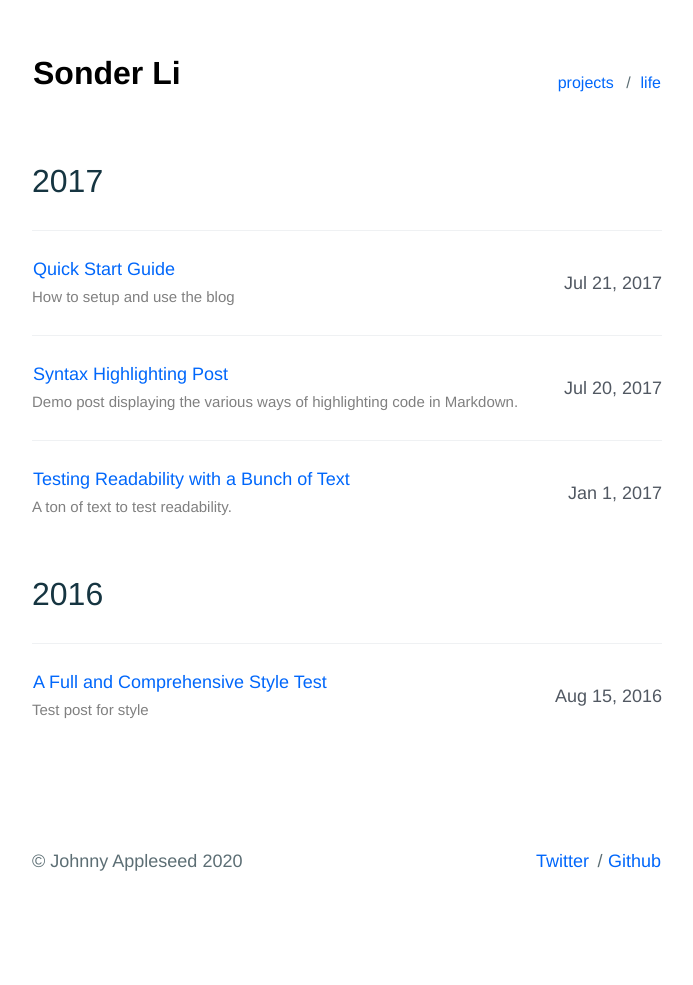
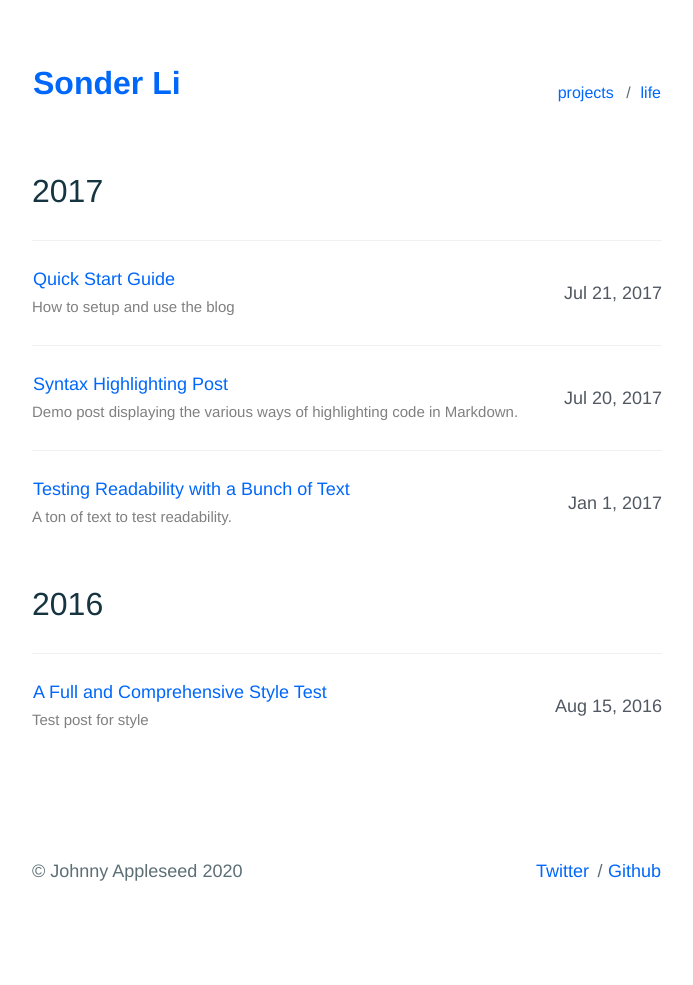
Before and after one commit to sumchuenli/sumchuenli.github.io, a Jekyll site: the page built from index.html, in a window 1280 px wide. Shown: the whole page, without its empty margins (293-986 px from the left). Built offline with Jekyll 4.4.1, drawn with Linux system fonts in a browser that asks for light colours.

Commit message:
fixing general css again

```diff
--- a/_includes/header.html
+++ b/_includes/header.html
@@ -1,7 +1,7 @@
 <header>
   <div class="header">
     <div class="title">
-    <h1><a href="/" class="no-hov">{{site.title}}</a></h1>
+    <h1><a href="/">{{site.title}}</a></h1>
     </div>
     <div class="nav">
     <p>
--- a/_sass/utilities/_layout.scss
+++ b/_sass/utilities/_layout.scss
@@ -6,7 +6,7 @@
     max-width: 65rem; // 620px
     margin-right: auto;
     margin-left: auto;
-    padding-top: 5rem; // 100px
+    padding-top: 6rem; // 100px
     padding-right: 1rem; // 10px
     padding-left: 1rem; // 10px
 }
```
